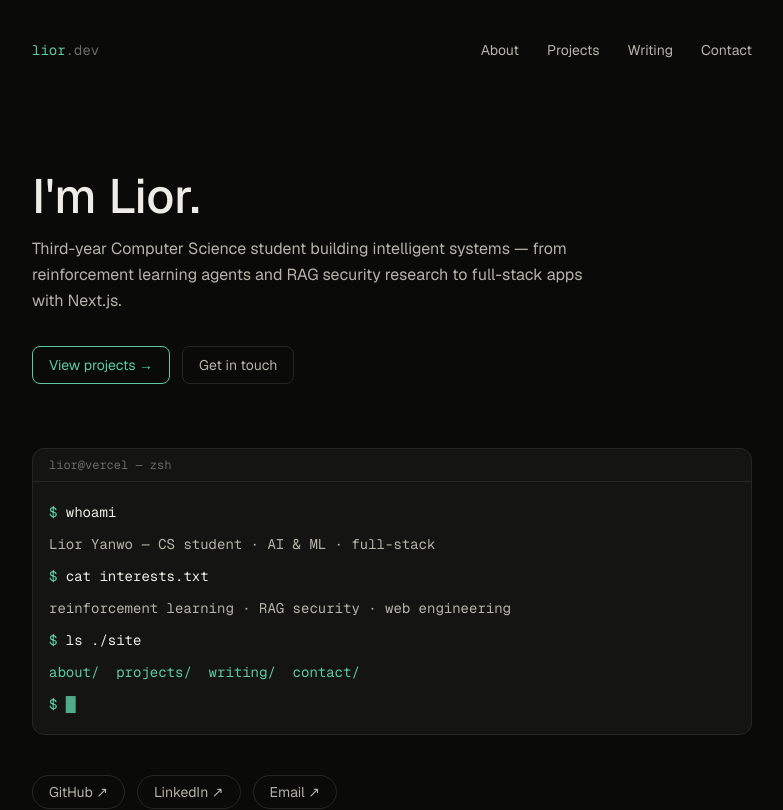
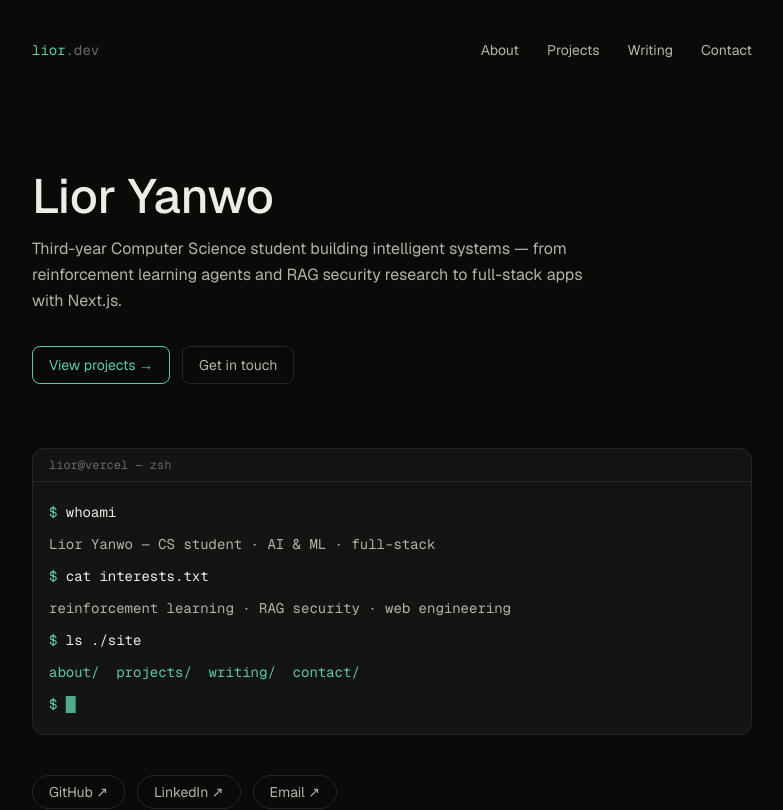
Before and after one commit to Lioryanwo/personal-website, a Next.js app: page / in a window 1280 px wide. Shown: the top 810 px of the page, without its empty margins (248-1031 px from the left). Built offline with nearby package versions, Linux system fonts and the light colour scheme.

Commit message:
Change headers

```diff
--- a/app/page.tsx
+++ b/app/page.tsx
@@ -17,7 +17,7 @@ export default function Home() {
       <Nav />
 
       <section className="mt-20 sm:mt-28">
-        <h1 className="mt-3 text-4xl font-medium sm:text-5xl">I&apos;m Lior.</h1>
+        <h1 className="mt-3 text-4xl font-medium sm:text-5xl">Lior Yanwo</h1>
         <p className="mt-4 max-w-xl leading-relaxed text-muted">
           Third-year Computer Science student building intelligent systems —
           from reinforcement learning agents and RAG security research to
```
